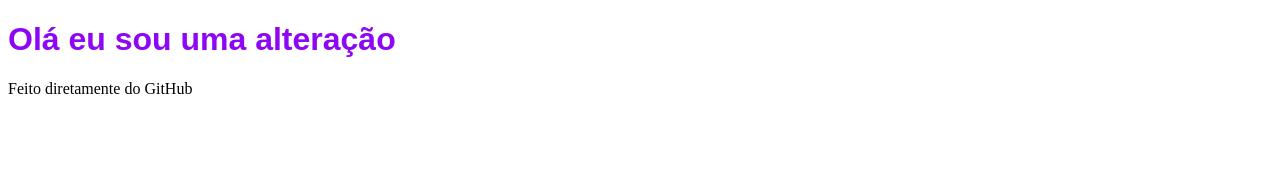
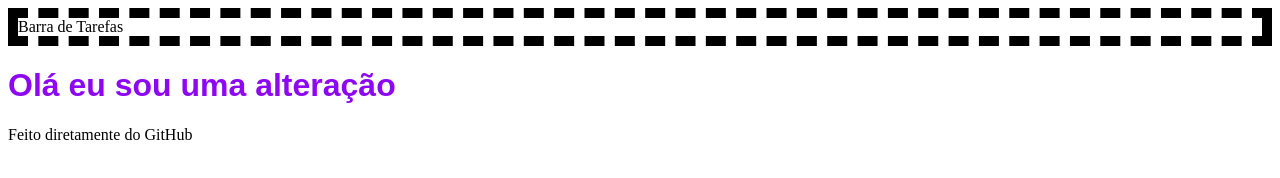
Before and after one commit to DevPedroHenrique007/UsandoGit, a plain HTML site: page index.html in a window 1280 px wide. Drawn offline with Linux system fonts and the light colour scheme.

Commit message:
Barra de tarefas

```diff
--- a/index.html
+++ b/index.html
@@ -7,6 +7,10 @@
     <title>Teste</title>
 </head>
 <body>
+    <header>
+        <div class ="Barra-de-Cima"> Barra de Tarefas</div>
+
+    </header>
     <h1 class = "Nome-do-Texto">Olá eu sou uma alteração</h1>
     <p>Feito diretamente do GitHub</p>
 </body>
--- a/style.css
+++ b/style.css
@@ -4,3 +4,10 @@
      color:#8d07f4;
 
 }
+.Barra-de-Cima{
+
+    border-style: dashed;
+    border-width: 10px;
+    border-color: black;
+
+}
```
